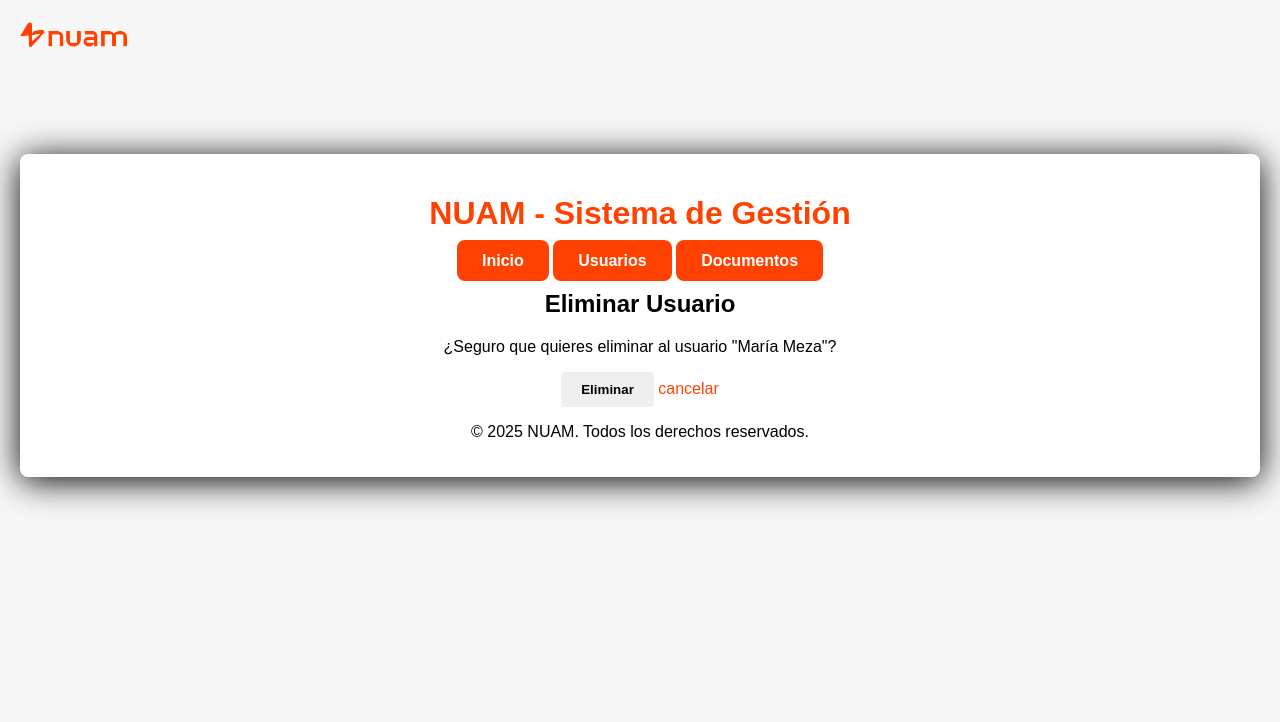
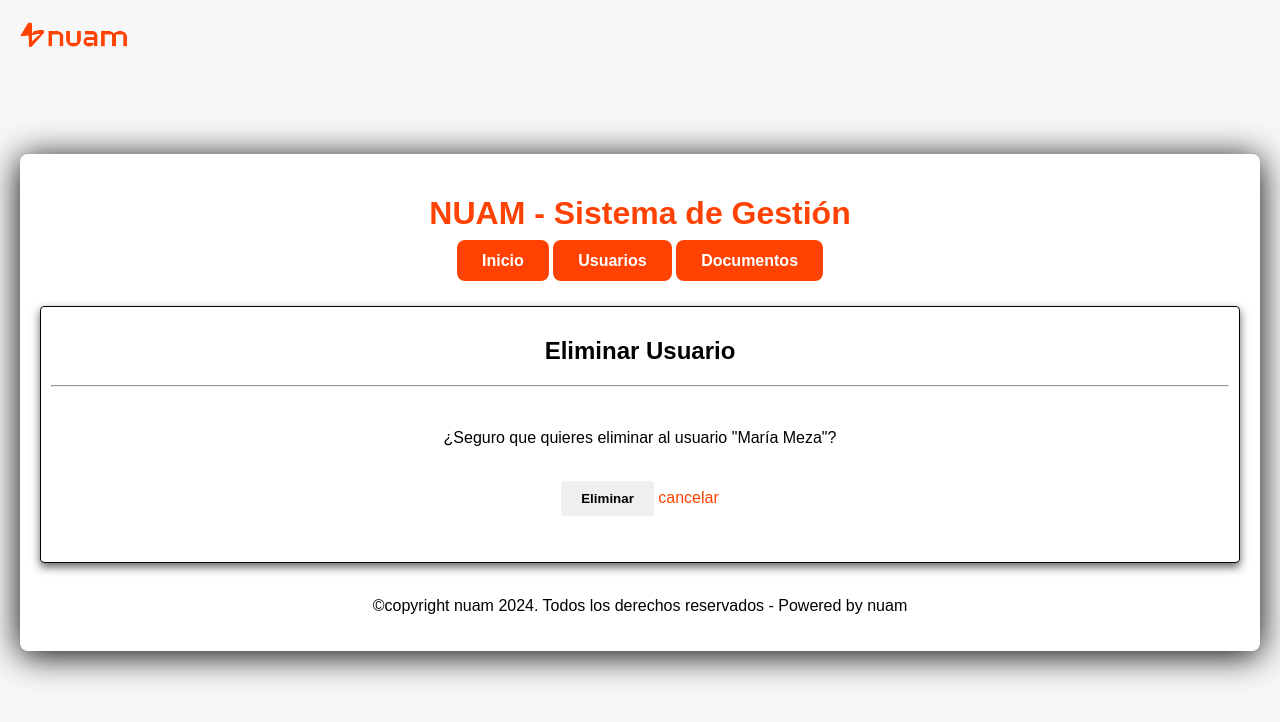
Before and after one commit to kiuiwi/nuam, a Django app: page /documentos/usuarios/1/eliminar/ in a window 1280 px wide. Shown: the top 722 px of the page. Run offline with Django 5.2, Linux system fonts and the light colour scheme; data comes from the database, SQL or seed files in the repository.

Commit message:
cambios templates

```diff
--- a/app/templates/app/inicio.html
+++ b/app/templates/app/inicio.html
@@ -22,6 +22,8 @@
       <br>
     </div>
 
+    <br><br>
+
   </div>
 </body>
 </html>
--- a/app/templates/base.html
+++ b/app/templates/base.html
@@ -27,6 +27,7 @@
       {% endblock %}
     </main>
     <footer>
-      <p>&copy; 2025 NUAM. Todos los derechos reservados.</p>
+        <br>
+      <p>©copyright nuam 2024. Todos los derechos reservados - Powered by nuam</p>
     </footer>
   </div>
--- a/app/templates/documentos/formulario.html
+++ b/app/templates/documentos/formulario.html
@@ -12,5 +12,6 @@
     </form>
     <br>
     <a href="{% url 'lista_documentos' %}">volver a la lista</a>
+    <br>
     {% endblock %}
 </div>
--- a/app/templates/usuarios/eliminar.html
+++ b/app/templates/usuarios/eliminar.html
@@ -1,10 +1,18 @@
+
 {% extends "base.html" %}
 {% block content %}
+<br><br>
+<div class="Form">
     <h2>Eliminar Usuario</h2>
+    <hr><br>
     <p>¿Seguro que quieres eliminar al usuario "{{ usuario }}"?</p>
+    <br>
     <form method="post">
         {% csrf_token %}
         <button type="submit">Eliminar</button>
         <a href="{% url 'lista_usuarios' %}">cancelar</a>
     </form>
+    <br><br>
     {% endblock %}
+
+</div>
--- a/app/templates/usuarios/formulario.html
+++ b/app/templates/usuarios/formulario.html
@@ -8,10 +8,11 @@
         {% csrf_token %}
         {{ form.as_p }}
         <br>
-        <button class="btn" type="submit">{{ accion }}</button>
+        <button class="btn" type="submit">Guardar</button>
     </form>
     <br>
     <a href="{% url 'lista_usuarios' %}">volver a la lista</a>
+    <br><br>
     {% endblock %}
 
 
```
Also changed, not shown: README.txt. Lines whose indentation alone changed are shown as unchanged.
